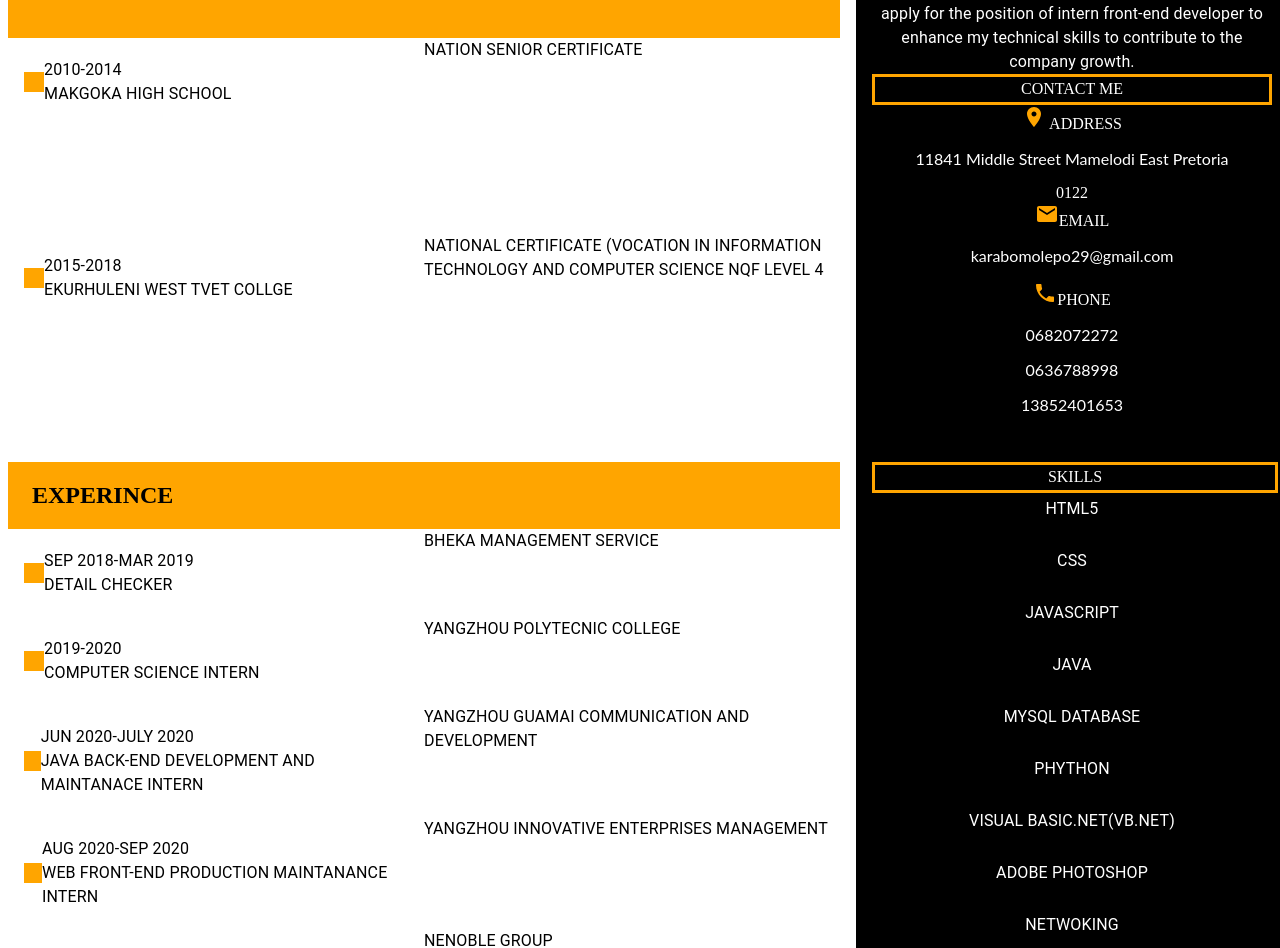
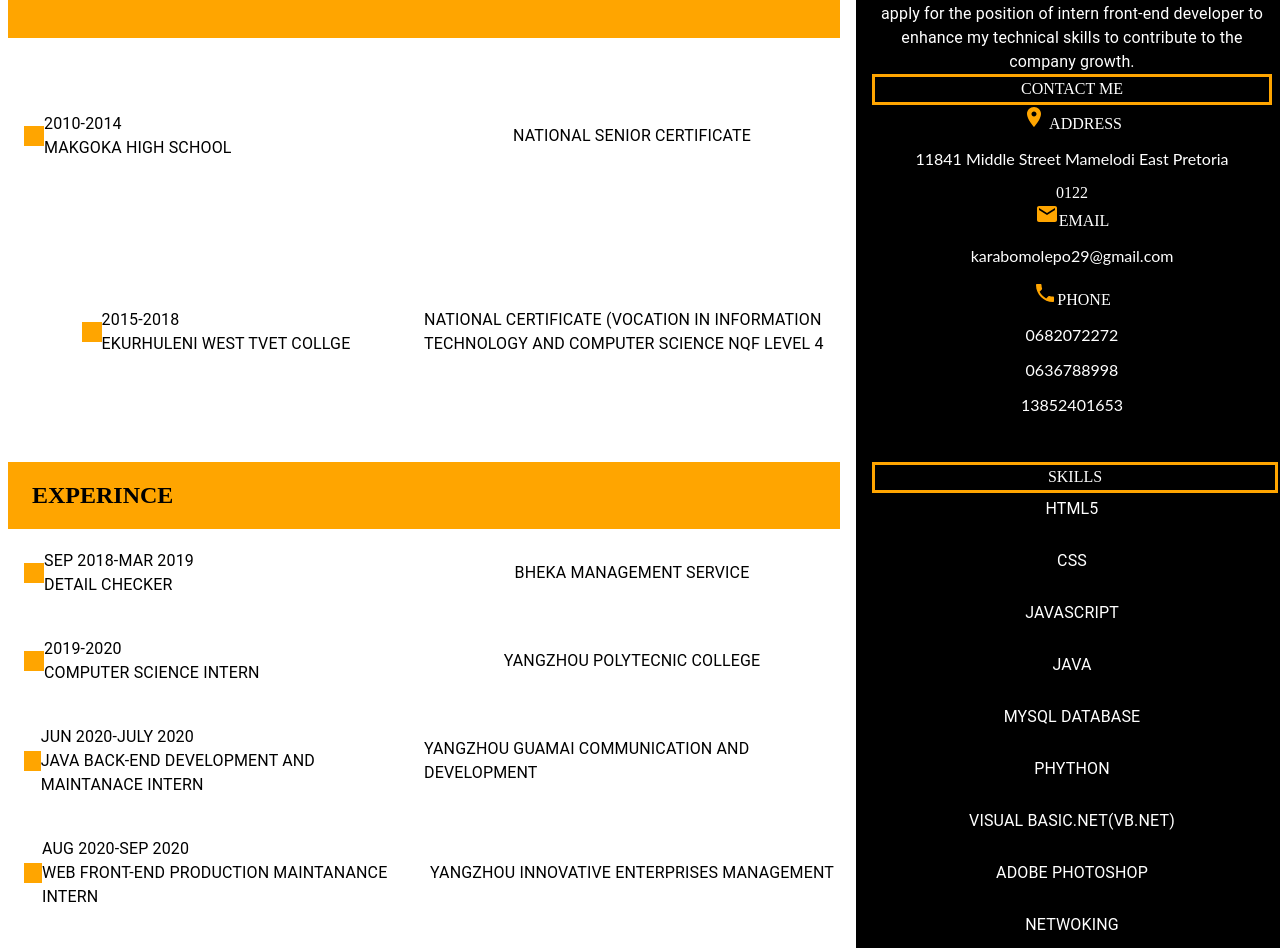
Before and after one commit to Kaybee-debug/practice, a React (Create React App) app: page / in a window 1280 px wide. Shown: the part 445-1393 px from the top of the page. Built offline with nearby package versions, Linux system fonts and the light colour scheme.

Commit message:
1 file modified

```diff
--- a/src/App.js
+++ b/src/App.js
@@ -39,7 +39,7 @@ export default function App() {
 <Container style={{ backgroundColor: 'orange', alignItems:'center' ,justifyContent:'center' ,display:'flex'}} >
 <Grid item xs={5}  width='xs'>
 
-        <Avatar  alt ="kaybee" style={{height:300, width:300}}
+        <Avatar  alt ="kaybee"   style={{height:300, width:300}}
         src="https://scontent.fpry1-1.fna.fbcdn.net/v/t39.30808-6/210610593_1136973800117737_3255232654783952712_n.jpg?_nc_cat=108&ccb=1-3&_nc_sid=09cbfe&_nc_eui2=AeF7wyf629T7fVgwKmR7tjUABIJvmlnjCdIEgm-aWeMJ0gNj2tFr3EZ_Dg6JLkzrnIWo8LKLBOX__WOAMF1Ya2Oc&_nc_ohc=qwPD5LVmFDcAX8OfHjv&_nc_pt=5&_nc_ht=scontent.fpry1-1.fna&oh=6e0b1a284217db651ceccc69157fd1f5&oe=60F0E853"  >
             </Avatar>
 
@@ -64,11 +64,11 @@ export default function App() {
           </Container>
   </Grid>*/}
 
-        <Grid item xs={8} container>
+        <Grid container item xs={8}direction="row" >
           <Container width="xs" style={{ backgroundColor: 'orange' }}>
            <h2> EDUCATION</h2>
           </Container>
-          <Grid item xs={6}>
+          <Grid item xs={6} direction="row"style={{display:"flex",justifyContent:"flex-start" ,alignItems:"center"}} >
 
             <div>
               <List>
@@ -86,11 +86,11 @@ export default function App() {
 <Rating name="size-medium" defaultValue={2} />
   <Rating name="size-large" defaultValue={2} size="large" /></div>*/}
           </Grid>
-          <Grid item xs={6}>
+          <Grid item xs={6} direction="row"style={{display:"flex",justifyContent:"center" ,alignItems:"center"}}>
 
-            <Typography>NATION SENIOR CERTIFICATE</Typography>
+            <Typography>NATIONAL SENIOR CERTIFICATE</Typography>
           </Grid>
-          <Grid item xs={6}>
+          <Grid item xs={6}direction="row"style={{display:"flex",justifyContent:"center" ,alignItems:"center"}}>
 
             <div>
               <List>
@@ -101,7 +101,7 @@ export default function App() {
               </List>
             </div>
           </Grid>
-          <Grid item xs={6}>
+          <Grid item xs={6} direction="row"style={{display:"flex",justifyContent:"center" ,alignItems:"center"}}>
 
             <Typography>
               NATIONAL CERTIFICATE (VOCATION IN INFORMATION TECHNOLOGY AND
@@ -183,11 +183,11 @@ export default function App() {
 
         </Grid>
 
-        <Grid item xs={8} container>
+        <Grid container item xs={8} direction="row" >
           <Container width="xs" style={{ backgroundColor: 'orange' }}>
             <h2>EXPERINCE</h2>
           </Container>
-          <Grid item xs={6}>
+          <Grid item xs={6} direction="row"style={{display:"flex",justifyContent:"flex-start" ,alignItems:"center"}}>
 
             <div>
               <List>
@@ -199,11 +199,11 @@ export default function App() {
               </List>
             </div>
           </Grid>
-          <Grid item xs={6}>
+          <Grid item xs={6}direction="row"style={{display:"flex",justifyContent:"center" ,alignItems:"center"}}>
 
             <Typography>BHEKA MANAGEMENT SERVICE</Typography>
           </Grid>
-          <Grid item xs={6}>
+          <Grid item xs={6} direction="row"style={{display:"flex",justifyContent:"flex-start" ,alignItems:"center"}}>
 
             <div>
               <List>
@@ -216,11 +216,11 @@ export default function App() {
               </List>
             </div>
           </Grid>
-          <Grid item xs={6}>
+          <Grid item xs={6}direction="row"style={{display:"flex",justifyContent:"center" ,alignItems:"center"}}>
 
             <Typography>YANGZHOU POLYTECNIC COLLEGE</Typography>
           </Grid>
-          <Grid item xs={6}>
+          <Grid item xs={6} direction="row"style={{display:"flex",justifyContent:"flex-start" ,alignItems:"center"}}>
 
             <div>
               <List>
@@ -235,13 +235,13 @@ export default function App() {
               </List>
             </div>
           </Grid>
-          <Grid item xs={6}>
+          <Grid item xs={6}direction="row"style={{display:"flex",justifyContent:"center" ,alignItems:"center"}}>
 
             <Typography>
               YANGZHOU GUAMAI COMMUNICATION AND DEVELOPMENT
             </Typography>
           </Grid>
-          <Grid item xs={6}>
+          <Grid item xs={6} direction="row"style={{display:"flex",justifyContent:"flex-start" ,alignItems:"center"}}>
 
             <div>
               <List>
@@ -255,11 +255,11 @@ export default function App() {
               </List>
             </div>
           </Grid>
-          <Grid item xs={6}>
+          <Grid item xs={6}direction="row"style={{display:"flex",justifyContent:"center" ,alignItems:"center"}}>
 
             <Typography>YANGZHOU INNOVATIVE ENTERPRISES MANAGEMENT</Typography>
           </Grid>
-          <Grid item xs={6}>
+          <Grid item xs={6} direction="row"style={{display:"flex",justifyContent:"flex-start" ,alignItems:"center"}}>
 
             <div>
               <List>
@@ -274,7 +274,7 @@ export default function App() {
               </List>
             </div>
           </Grid>
-          <Grid item xs={6}>
+          <Grid item xs={6} direction="row"style={{display:"flex",justifyContent:"center" ,alignItems:"center"}}>
 
             <Typography>NENOBLE GROUP</Typography>
           </Grid>
```
